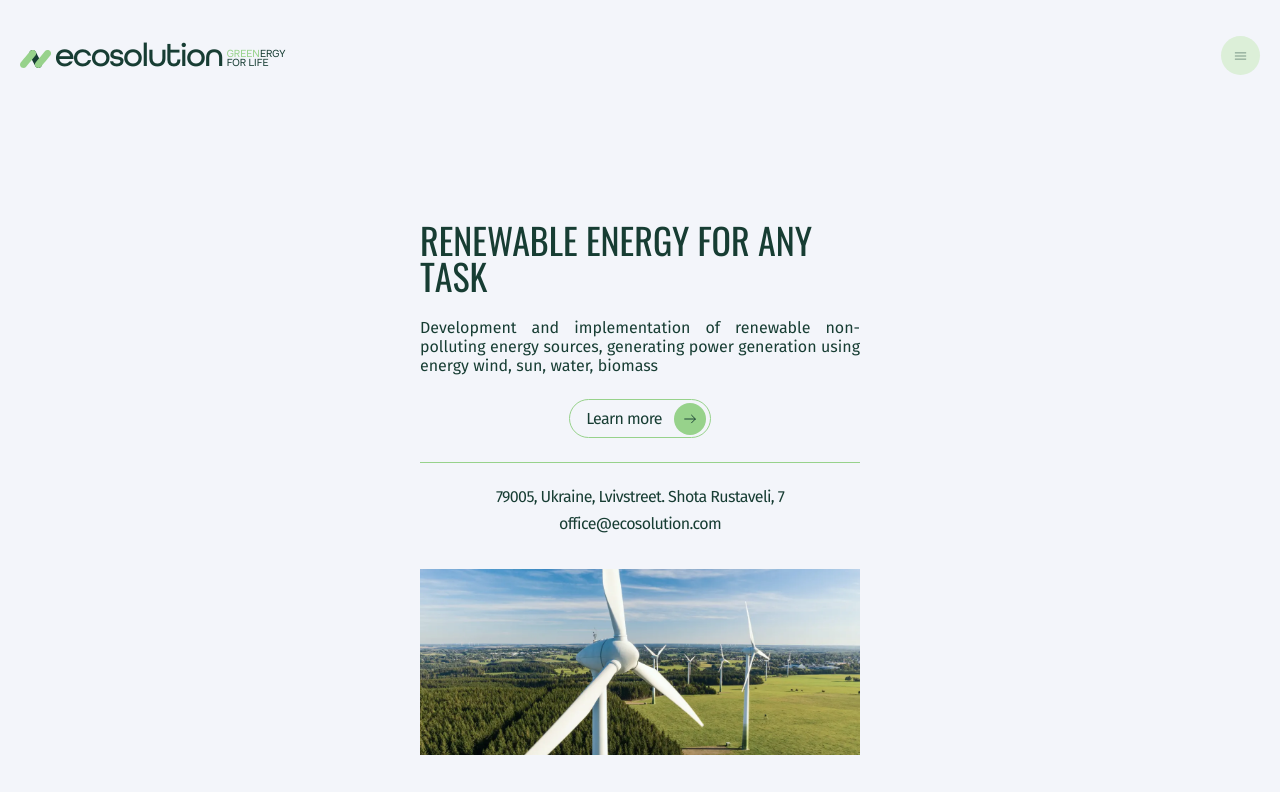
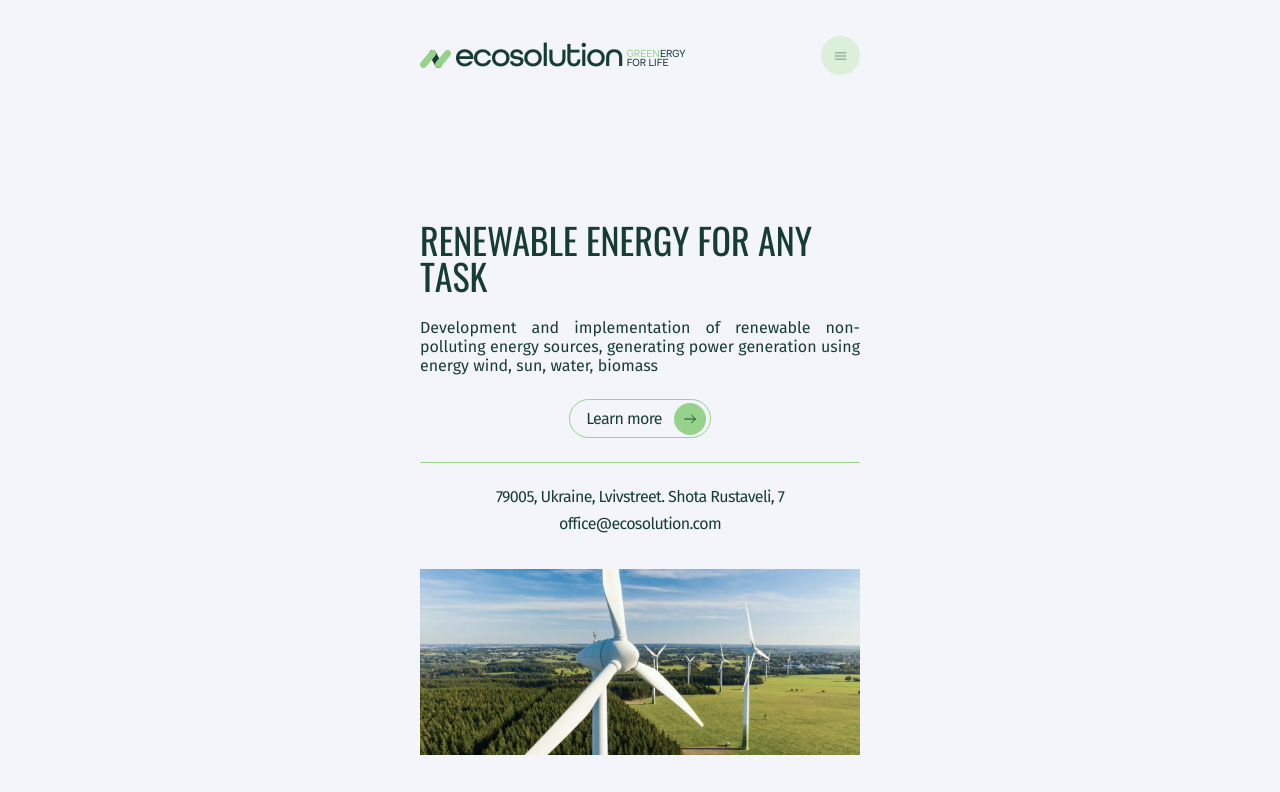
Before and after one commit to Aleksandr2905/ecosolution, a React (Vite) app: page / in a window 1280 px wide. Shown: the top 792 px of the page. Built offline with nearby package versions, Linux system fonts and the light colour scheme.

Commit message:
fix style Header

```diff
--- a/src/components/Header/Header.jsx
+++ b/src/components/Header/Header.jsx
@@ -23,8 +23,10 @@ const Header = () => {
 
   return (
     <s.Wrapper $scrolled={scrolled}>
-      <Logo />
-      <Burger />
+      <s.Container>
+        <Logo />
+        <Burger />
+      </s.Container>
     </s.Wrapper>
   );
 };
--- a/src/components/Header/Header.styled.js
+++ b/src/components/Header/Header.styled.js
@@ -1,10 +1,7 @@
 import styled from 'styled-components';
 
 export const Wrapper = styled.header`
-  display: flex;
   width: 100%;
-  justify-content: space-between;
-  padding: 36px 20px;
   transition: var(--transition);
   background-color: ${({ $scrolled }) =>
     $scrolled ? 'var(--bg-header-hover)' : 'var(--bg-color-main)'};
@@ -13,3 +10,11 @@ export const Wrapper = styled.header`
   left: 0;
   z-index: 100;
 `;
+
+export const Container = styled.div`
+  display: flex;
+  justify-content: space-between;
+  margin: 0 auto;
+  max-width: 480px;
+  padding: 36px 20px;
+`;
```
